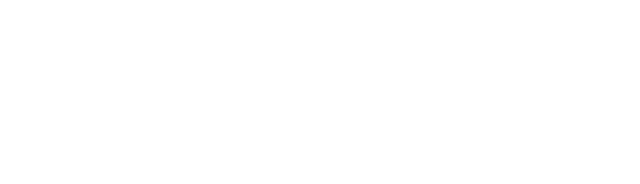
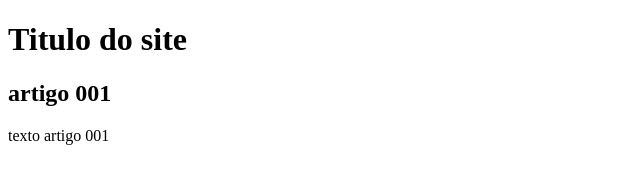
Before and after one commit to josecarlosbalasteguimoretti/projeto-site, a plain HTML site: page index.html in a window 1280 px wide. Shown: the whole page, without its empty margins (0-640 px from the left). Drawn offline with Linux system fonts and the light colour scheme.

```diff
--- a/index.html
+++ b/index.html
@@ -1,11 +1,19 @@
 <!DOCTYPE html>
-<html lang="en">
+<html lang="pt-br">
 <head>
     <meta charset="UTF-8">
     <meta name="viewport" content="width=device-width, initial-scale=1.0">
-    <title>Document</title>
+    <title>Titulo do site</title>
 </head>
 <body>
-
+   <main>
+       <header>
+           <h1>Titulo do site</h1>
+       </header>
+       <article>
+        <H2>artigo 001</H2>
+        <P>texto artigo 001</P>
+    </article>
+   </main>
 </body>
 </html>
```
